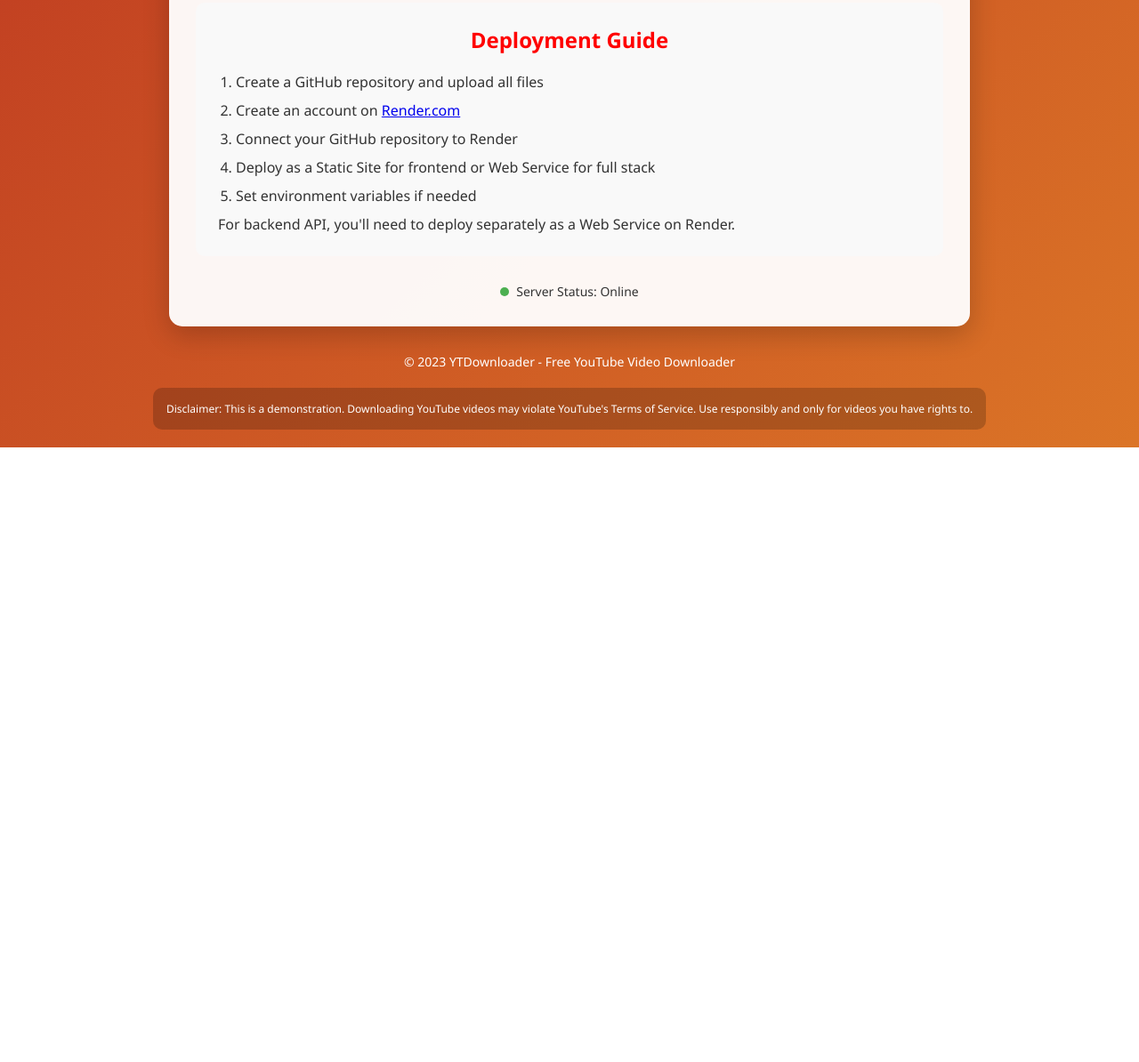
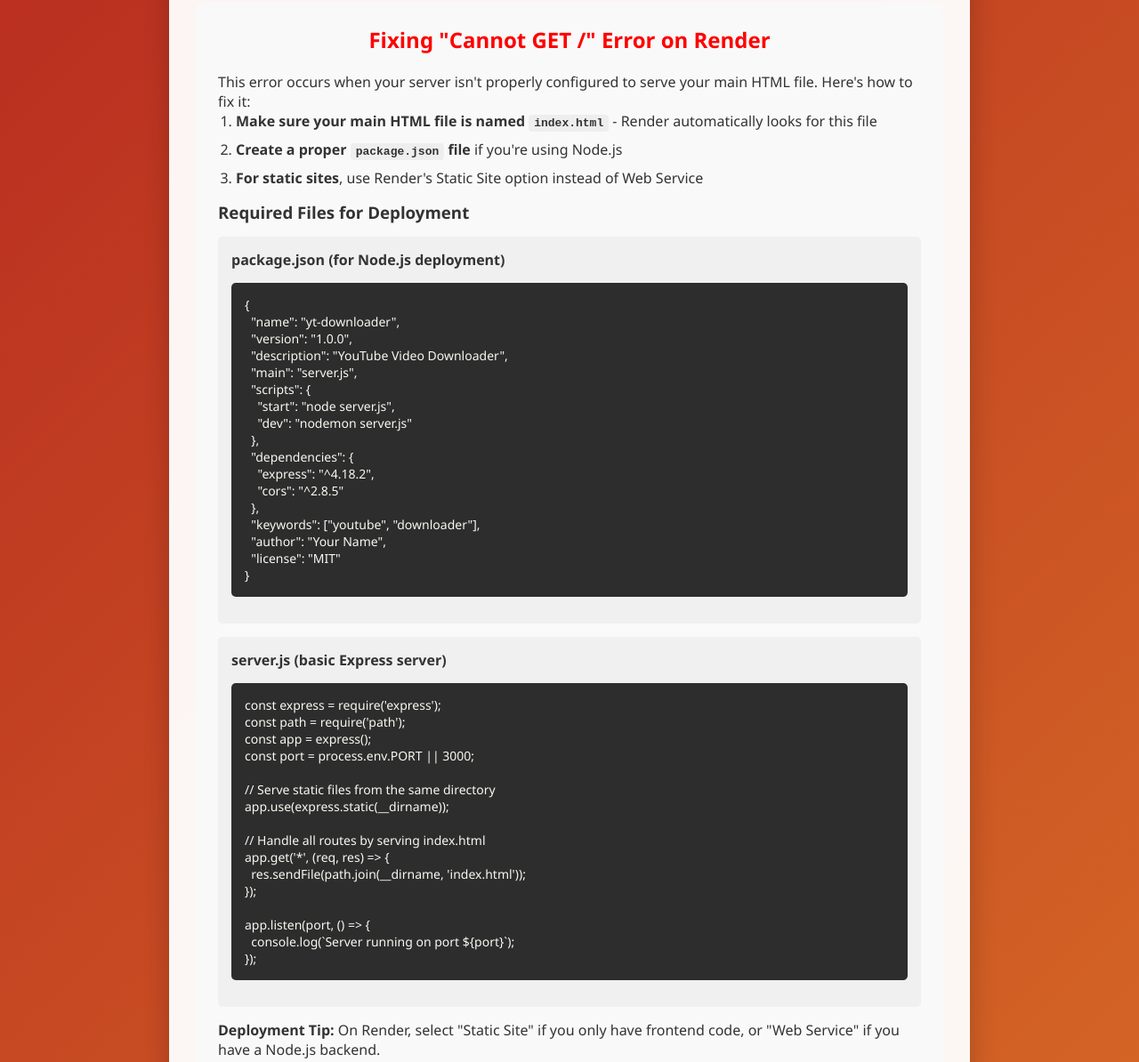
Before and after one commit to learnlinuxonline/downloder-yt, a website: page index.html in a window 1280 px wide. Shown: the part 953-2147 px from the top of the page at 89% size. Before the commit the page ends 1456 px from the top, so only its background shows below. Drawn offline with Linux system fonts and the light colour scheme.

Commit message:
Update index.html

```diff
--- a/index.html
+++ b/index.html
@@ -284,6 +284,7 @@
 
         .guide-steps {
             margin-left: 20px;
+            margin-bottom: 15px;
         }
 
         .guide-steps li {
@@ -295,6 +296,23 @@
             padding: 2px 6px;
             border-radius: 4px;
             font-family: monospace;
+        }
+
+        pre {
+            background: #2d2d2d;
+            color: #f8f8f2;
+            padding: 15px;
+            border-radius: 5px;
+            overflow-x: auto;
+            margin: 15px 0;
+            font-size: 14px;
+        }
+
+        .config-files {
+            background: #f0f0f0;
+            padding: 15px;
+            border-radius: 5px;
+            margin: 15px 0;
         }
 
         @media (max-width: 600px) {
@@ -390,15 +408,59 @@
         </div>
 
         <div class="deployment-guide">
-            <h2>Deployment Guide</h2>
+            <h2>Fixing "Cannot GET /" Error on Render</h2>
+            <p>This error occurs when your server isn't properly configured to serve your main HTML file. Here's how to fix it:</p>
+
             <ol class="guide-steps">
-                <li>Create a GitHub repository and upload all files</li>
-                <li>Create an account on <a href="https://render.com" target="_blank">Render.com</a></li>
-                <li>Connect your GitHub repository to Render</li>
-                <li>Deploy as a Static Site for frontend or Web Service for full stack</li>
-                <li>Set environment variables if needed</li>
+                <li><strong>Make sure your main HTML file is named <code>index.html</code></strong> - Render automatically looks for this file</li>
+                <li><strong>Create a proper <code>package.json</code> file</strong> if you're using Node.js</li>
+                <li><strong>For static sites</strong>, use Render's Static Site option instead of Web Service</li>
             </ol>
-            <p>For backend API, you'll need to deploy separately as a Web Service on Render.</p>
+
+            <h3>Required Files for Deployment</h3>
+
+            <div class="config-files">
+                <h4>package.json (for Node.js deployment)</h4>
+                <pre>{
+  "name": "yt-downloader",
+  "version": "1.0.0",
+  "description": "YouTube Video Downloader",
+  "main": "server.js",
+  "scripts": {
+    "start": "node server.js",
+    "dev": "nodemon server.js"
+  },
+  "dependencies": {
+    "express": "^4.18.2",
+    "cors": "^2.8.5"
+  },
+  "keywords": ["youtube", "downloader"],
+  "author": "Your Name",
+  "license": "MIT"
+}</pre>
+            </div>
+
+            <div class="config-files">
+                <h4>server.js (basic Express server)</h4>
+                <pre>const express = require('express');
+const path = require('path');
+const app = express();
+const port = process.env.PORT || 3000;
+
+// Serve static files from the same directory
+app.use(express.static(__dirname));
+
+// Handle all routes by serving index.html
+app.get('*', (req, res) => {
+  res.sendFile(path.join(__dirname, 'index.html'));
+});
+
+app.listen(port, () => {
+  console.log(`Server running on port ${port}`);
+});</pre>
+            </div>
+
+            <p><strong>Deployment Tip:</strong> On Render, select "Static Site" if you only have frontend code, or "Web Service" if you have a Node.js backend.</p>
         </div>
 
         <div class="server-status">
```
